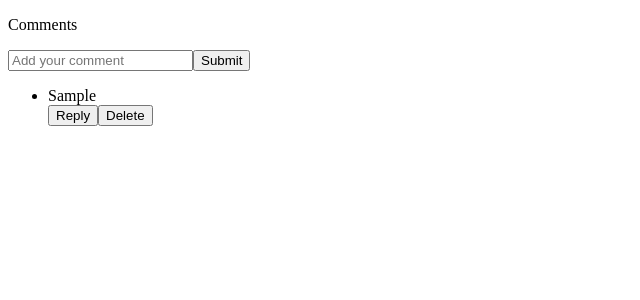
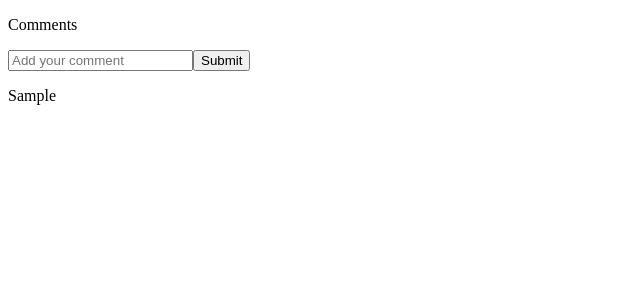
Before and after one commit to kevit-gungun-udhani/redux-task, a React (Create React App) app in the folder comment-box/: page / in a window 1280 px wide. Both pictures are taken after typing "Sample" into the empty fields and a click on the button "Submit". Shown: the top 300 px of the page, without its empty margins (0-640 px from the left). Built offline with nearby package versions, Linux system fonts and the light colour scheme.

Commit message:
fix/one store

```diff
--- a/comment-box/package.json
+++ b/comment-box/package.json
@@ -11,6 +11,7 @@
     "react-dom": "^18.3.1",
     "react-redux": "^9.1.2",
     "react-scripts": "5.0.1",
+    "redux-persist": "^6.0.0",
     "web-vitals": "^2.1.4"
   },
   "scripts": {
--- a/comment-box/src/App.js
+++ b/comment-box/src/App.js
@@ -1,9 +1,13 @@
+import { useSelector } from "react-redux";
 import Input from "./components/Input";
 function App() {
+  const comment = useSelector(state => state.comment.comment)
+  console.log(comment)
   return (
     <div>
       <p>Comments</p>
       <Input />
+      {comment.length > 0 && <p>{comment[0].comment}</p>}
     </div>
   );
 }
--- a/comment-box/src/components/Input.js
+++ b/comment-box/src/components/Input.js
@@ -1,31 +1,30 @@
 import {useDispatch, useSelector} from 'react-redux'
 import { useRef } from 'react';
-import { inputActions } from '../store/input-slice';
-import ShowComment from './ShowComment';
+import { commentActions } from '../store/comment-slice';
 
 export default function Input(){
+    const input = useRef();
     const dispatch = useDispatch();
-    const userInput = useSelector((state) => state.input.userInput)
-    const input = useRef();
 
-    function handleSubmit(){
-        dispatch(inputActions.handleInput({
-            userInput: input.current.value
-        }));
+    function generateId() {
+        return Math.random().toString(16).slice(2);
+    }
+
+    function handleSubmit() {
+        const id = generateId();
+        const comment = input.current.value;
+        dispatch(commentActions.addComment({
+            commentId: id,
+            comment,
+            chat: []
+        }))
         input.current.value = "";
     }
-
-    if(userInput.length > 0){
-        localStorage.setItem("Comment", JSON.stringify(userInput));
-    }
-
-    const isCommentAvailable = JSON.parse(localStorage.getItem("Comment"))
 
     return (
         <div>
             <input type="text" placeholder="Add your comment" ref={input}/>
             <button onClick={handleSubmit}>Submit</button>
-            {isCommentAvailable && <ShowComment/>}
         </div>
     )
 }
--- a/comment-box/src/index.js
+++ b/comment-box/src/index.js
@@ -2,15 +2,18 @@ import React from 'react';
 import ReactDOM from 'react-dom/client';
 import './index.css';
 import App from './App';
-import store from "./store";
-import {Provider} from 'react-redux'
+import { Provider } from 'react-redux'
+import { PersistGate } from 'redux-persist/integration/react';
+import {store, persistor} from './store';
 
 
 const root = ReactDOM.createRoot(document.getElementById('root'));
 root.render(
   <React.StrictMode>
     <Provider store={store}>
-      <App />
+      <PersistGate loading={null} persistor={persistor}>
+        <App />
+      </PersistGate>
     </Provider>
   </React.StrictMode>
 );
--- /dev/null
+++ b/comment-box/src/store/comment-slice.js
@@ -0,0 +1,16 @@
+import { createSlice, current } from "@reduxjs/toolkit";
+
+const commentSlice = createSlice({
+  name: 'comment',
+  initialState: {
+    comment: []
+  },
+  reducers: {
+    addComment(state, action) {
+      state.comment.push(action.payload)
+    }
+  }
+})
+
+export default commentSlice.reducer;
+export const commentActions = commentSlice.actions;
--- a/comment-box/src/store/index.js
+++ b/comment-box/src/store/index.js
@@ -1,14 +1,23 @@
-import {configureStore} from '@reduxjs/toolkit';
-import inputReducer from './input-slice'
-import chatReducer from './chat-slice'
-import userReducer from './userAction-slice'
+import { configureStore } from '@reduxjs/toolkit';
+import commentReducer from './comment-slice';
+import { persistStore, persistReducer } from 'redux-persist'
+import storage from 'redux-persist/lib/storage';
+
+
+const persistConfig = {
+    key: 'comment',
+    storage
+}
+
+const persistedReducer = persistReducer(persistConfig, commentReducer);
 
 const store = configureStore({
-    reducer: {
-        input: inputReducer,
-        chat: chatReducer,
-        userAction: userReducer
-    }
+  reducer: {
+    comment: persistedReducer,
+
+  },
 });
 
-export default store
+const persistor = persistStore(store);
+
+export  { store, persistor };
```
Also changed, not shown: 1 other file (tests, documents, lock files or other folders).
